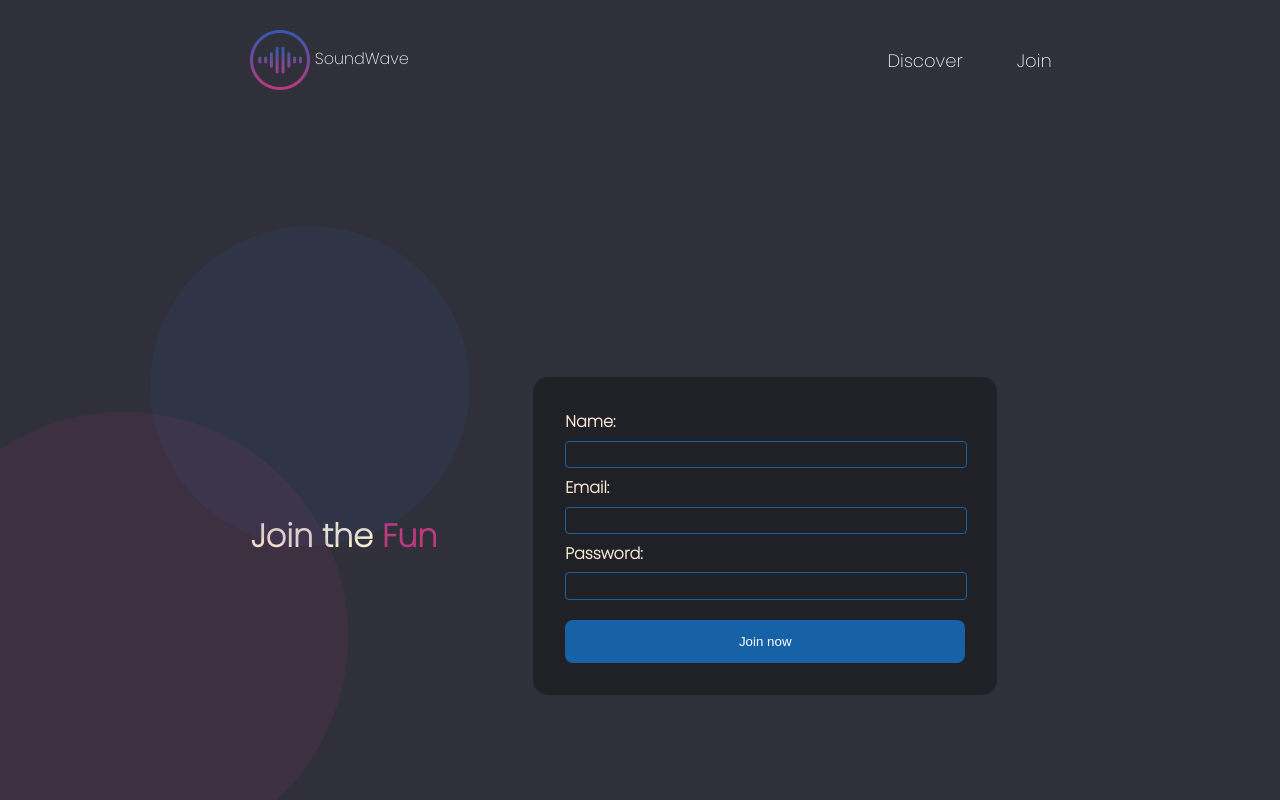
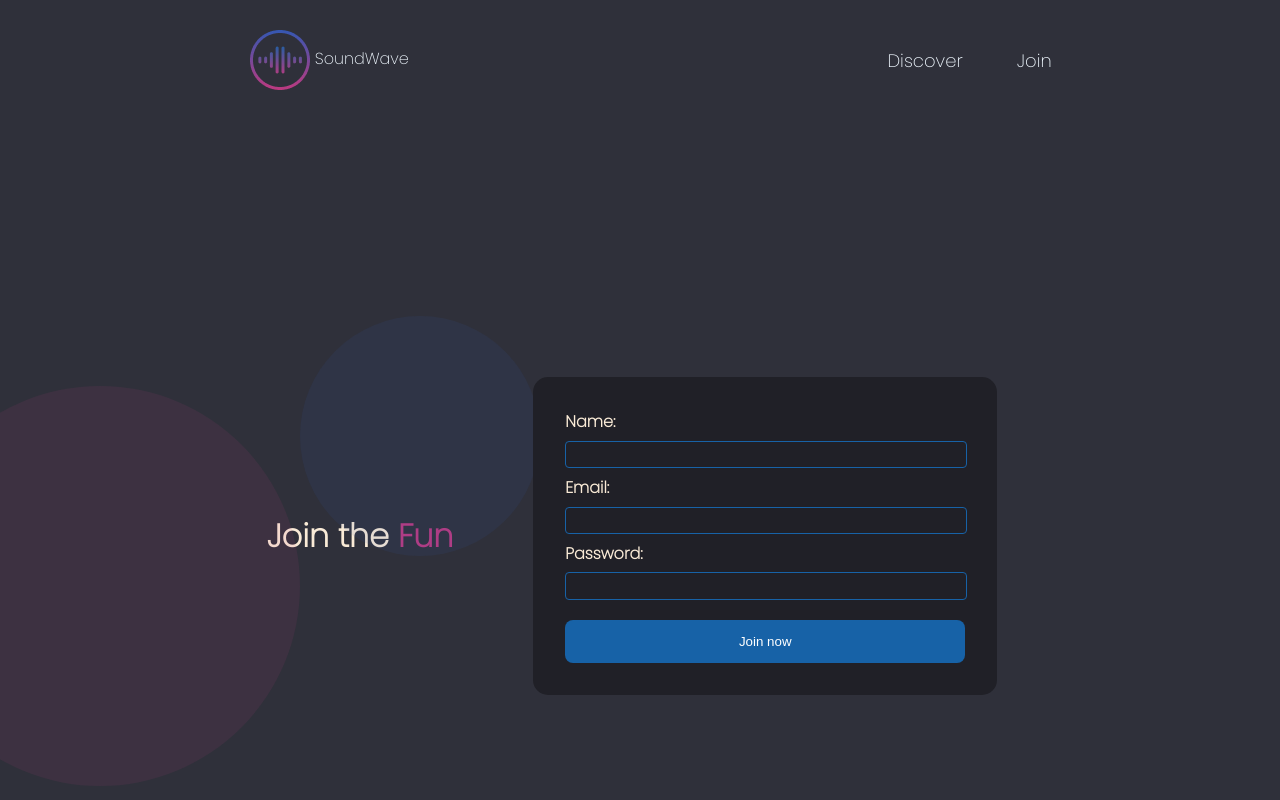
Before and after one commit to eperez045/SoundWave, a React (Create React App) app: page /join in a window 1280 px wide. Shown: the top 800 px of the page. Built offline with nearby package versions, Linux system fonts and the light colour scheme.

Commit message:
fix circles

```diff
--- a/src/App.css
+++ b/src/App.css
@@ -67,7 +67,7 @@ body{
     background-color: #3457b21a;
     border-radius: 50%;
     right: 0;
-    transform: translate(100px, 100px);
+    transform: translate(100px, 50px);
     overflow: hidden;
 }
 
@@ -117,21 +117,21 @@ body{
 }
 .circle1{
     position: absolute;
-    height: 28em;
-    width: 28em;
+    height: 25em;
+    width: 25em;
     background-color: #bc3a801a;
     border-radius: 50%;
     left: 0;
-    transform: translate(-100px, 100px);
+    transform: translate(-100px, 50px);
 }
 .circle2{
     position: absolute;
-    height: 20em;
-    width: 20em;
+    height: 15em;
+    width: 15em;
     background-color: #3457b21a;
     border-radius: 50%;
     left: 0;
-    transform: translate(150px, -150px);
+    transform: translate(300px, -100px);
 
 }
 .text-join{
@@ -142,7 +142,7 @@ body{
 }
 .form{
     background-color: #202027;
-    margin: 4em;
+    margin: 3em;
     padding: 2em;
     border-radius: 15px;
     width: 25em;
--- a/src/components/Discover.js
+++ b/src/components/Discover.js
@@ -14,7 +14,7 @@ function Discover(props){
             <Grid container direction="row" justifyContent="center" alignItems="center">
                 <div className="grid-block">
                     <h1>Discover new music</h1>
-                    <Grid container direction="row" alignItems="center" className="box">
+                    <Grid container direction="row" alignItems="center">
                         <div className="grid-simbol">
                             <img className="simbol" src={micro} alt="Micro" />
                             <a className="link-discover" href={url} target="_blank" rel="noopener noreferrer">Charts</a>
--- a/src/components/Main.js
+++ b/src/components/Main.js
@@ -1,6 +1,7 @@
 import React from "react";
 import girlImg from '../images/landing-page-girl.png';
 import Grid from '@mui/material/Grid';
+import Join from "./Join";
 
 
 function Main(props){
@@ -16,7 +17,7 @@ function Main(props){
             <div className="grid-block-main">
                 <h1>Feel the music</h1>
                 <h4>Stream over 20 thousand songs with one click</h4>
-                <button className="main-button">Join Us</button>
+                <button className="main-button" href={Join}>Join Us</button>
             </div>
             </ Grid>
         </div>
```
